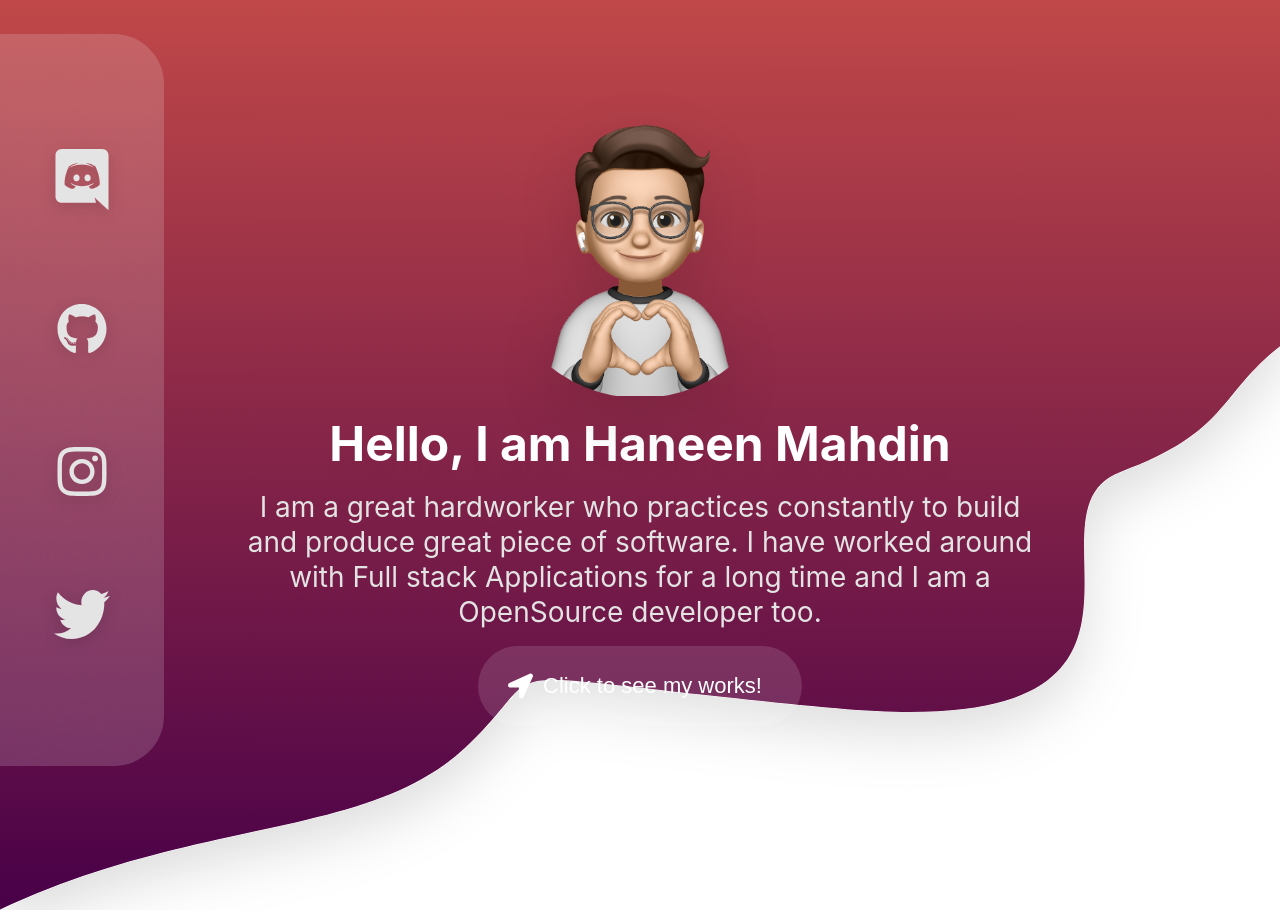
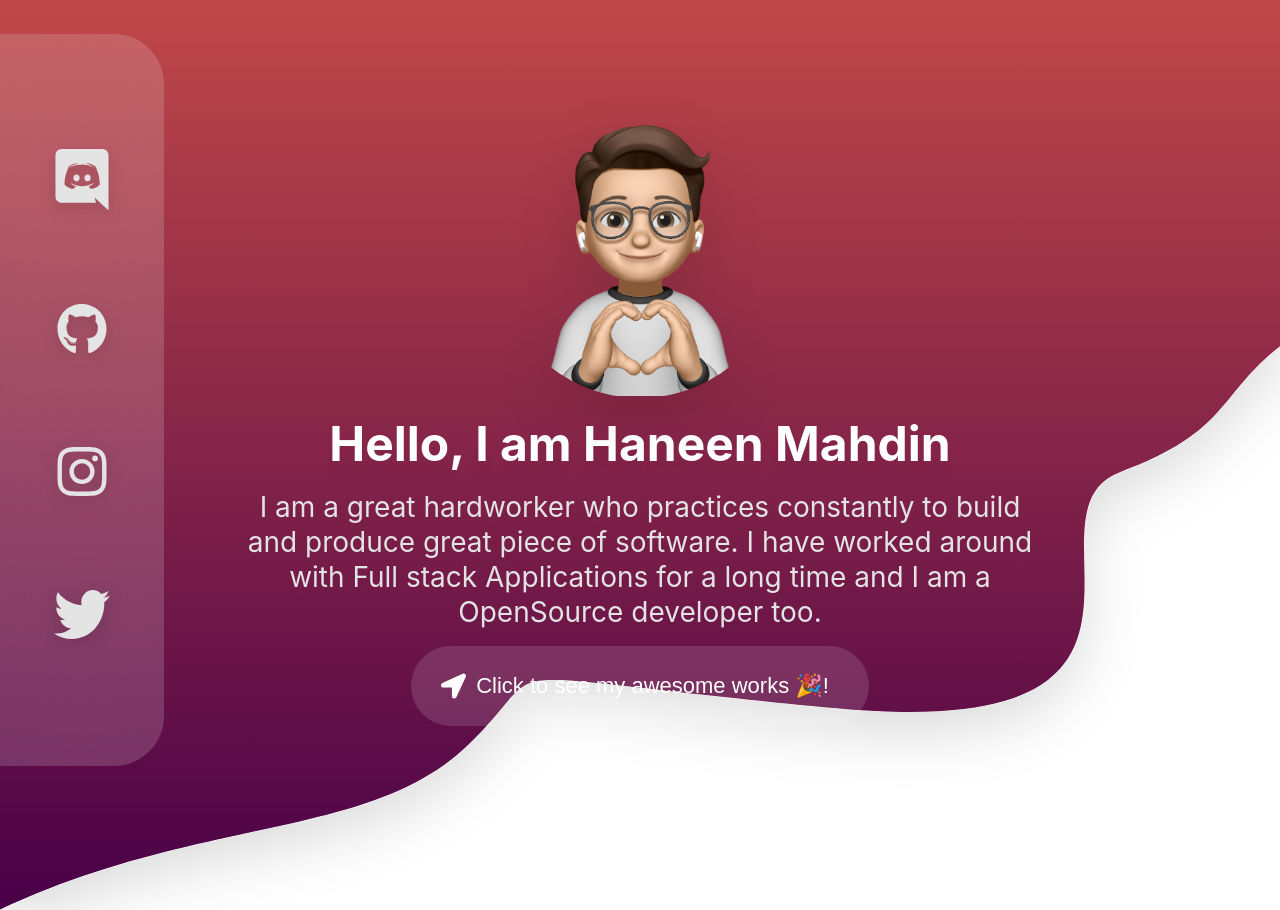
Before and after one commit to haneenmahd/haneenmahd.github.io, a React (Vite) app: page / in a window 1280 px wide. Built offline with nearby package versions, Linux system fonts and the light colour scheme.

Commit message:
add more spacing and update text

```diff
--- a/src/components/ClickToSeeWork.jsx
+++ b/src/components/ClickToSeeWork.jsx
@@ -12,6 +12,7 @@ const ClickToSeeButton = styled.button`
     border: none;
     outline: none;
     cursor: pointer;
+    margin: 20px 0;
     transition: all .3s ease-in-out;
 
     p {
@@ -29,7 +30,7 @@ const ClickToSeeWork = () => {
     return (
         <ClickToSeeButton>
             <NavigateIcon />
-            <p>Click to see my works!</p>
+            <p>Click to see my awesome works 🎉!</p>
         </ClickToSeeButton>
     );
 }
```
